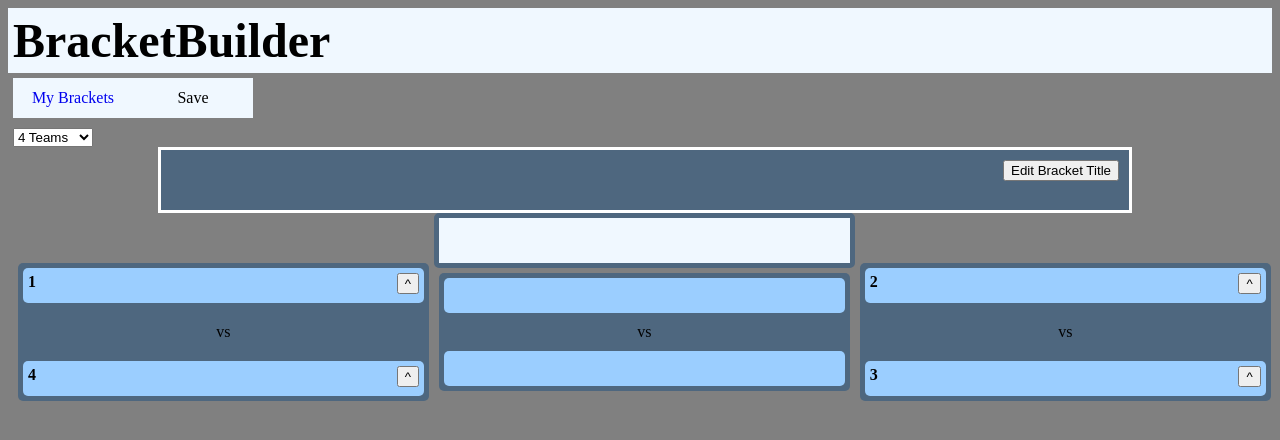
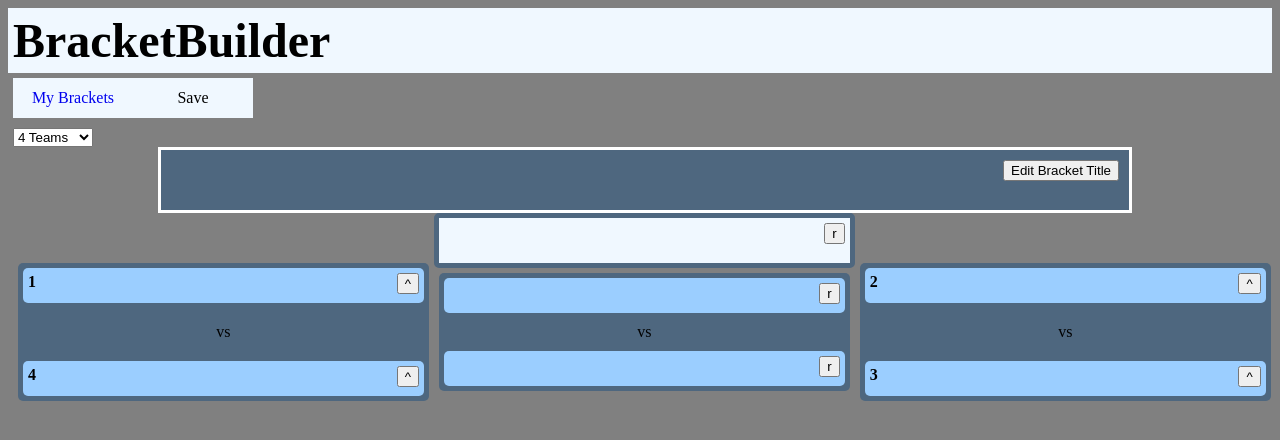
Before and after one commit to aautem/bracketbuilder, a website: page client/index.html at #/mybracket in a window 1280 px wide. Drawn offline with Linux system fonts and the light colour scheme; no server answers.

Commit message:
Add remove button to four team brackets

```diff
--- a/client/app/four-team/four-team.html
+++ b/client/app/four-team/four-team.html
@@ -47,12 +47,13 @@
       </div><!--
       --><div class="col-1-3">
         <!-- CHAMPIONSHIP -->
-        <div class="champ">{{ data.bracket.teams[6] }}</div>
+        <div class="champ">{{ data.bracket.teams[6] }}<button ng-click="remove(6)">r</button></div>
 
         <div class="matchup">
 
           <div class="team" ng-click="advanceTeam(4,6)">
             {{ data.bracket.teams[4] }}
+            <button ng-click="remove(4)">r</button>
           </div>
 
           <div class="spacer"></div>
@@ -61,6 +62,7 @@
 
           <div class="team" ng-click="advanceTeam(5,6)">
             {{ data.bracket.teams[5] }}
+            <button ng-click="remove(5)">r</button>
           </div>
 
         </div>
```
